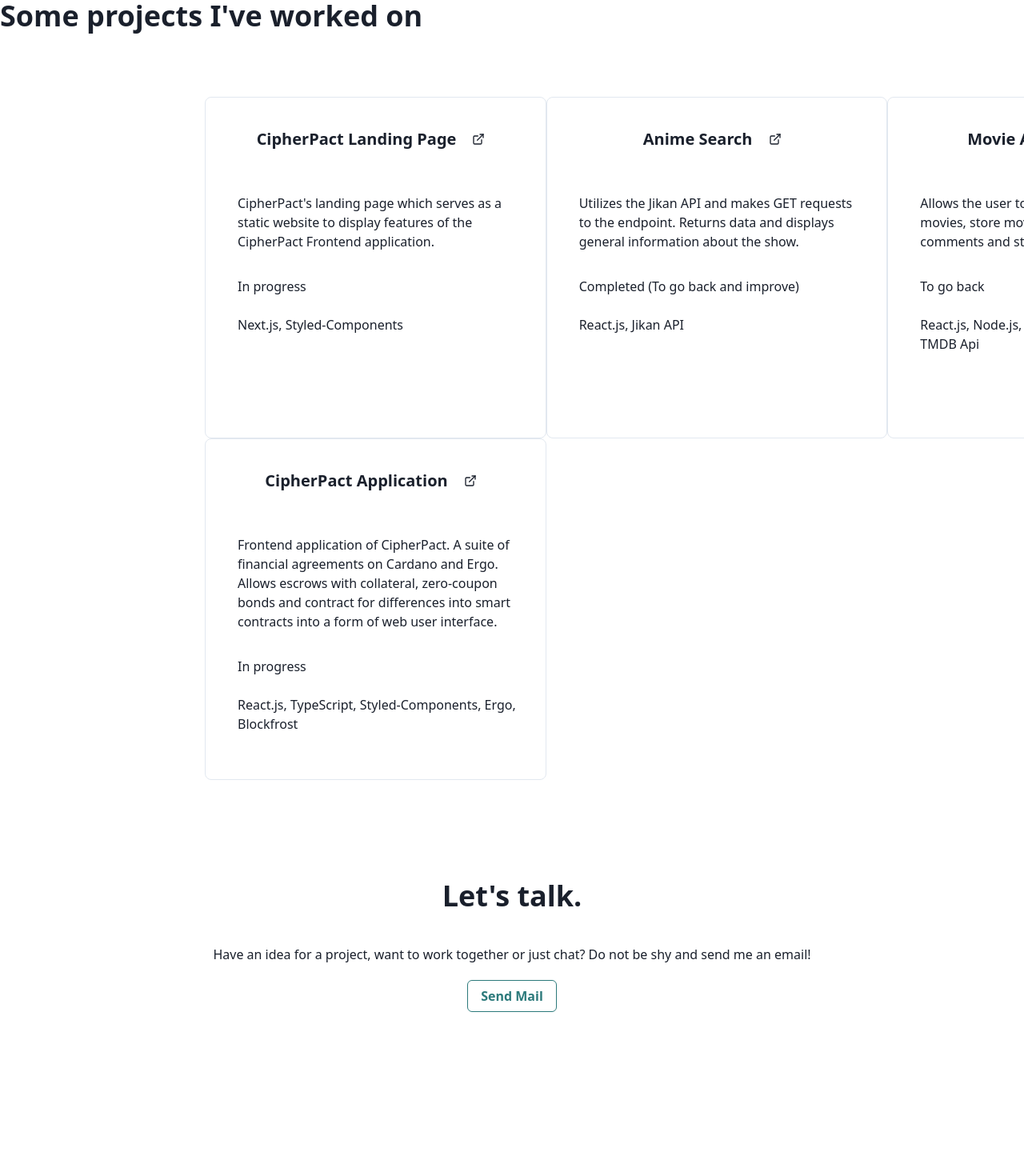
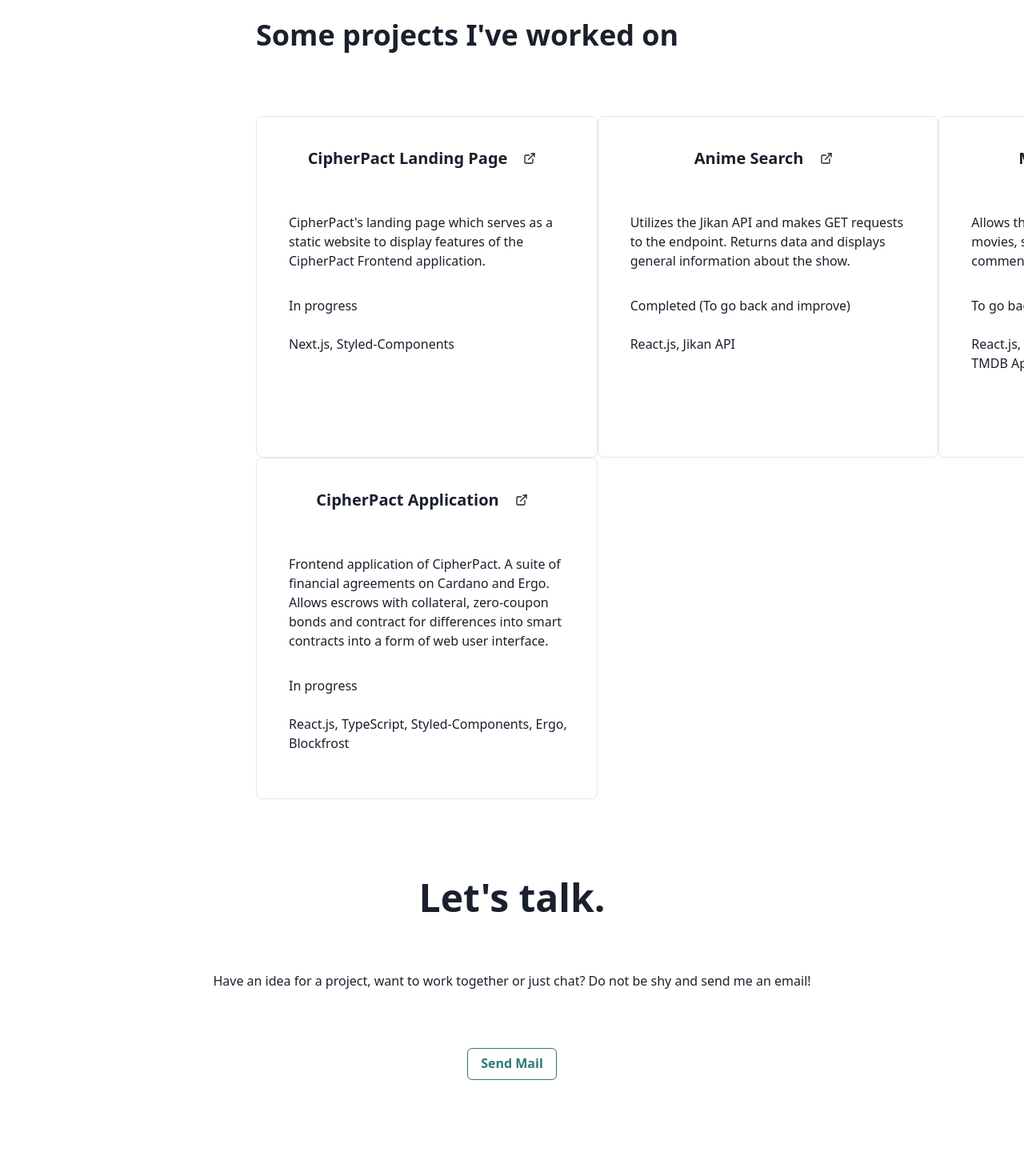
Before and after one commit to barangana/baradriel.dev, a Next.js app: page / in a window 1280 px wide. Shown: the part 2490-3950 px from the top of the page at 80% size. Built offline with nearby package versions, Linux system fonts and the light colour scheme.

Commit message:
refactor: changed style syntax so it's consistent throughout the codebase

```diff
--- a/components/Footer.tsx
+++ b/components/Footer.tsx
@@ -1,18 +1,16 @@
 import { FC } from "react";
-import Link from "next/link";
 
 // Utils
-import { SiGithub } from "react-icons/si";
 import info from "../utils/info";
 
 // Styles
-import { Icon, Box, Center, Text } from "@chakra-ui/react";
+import { Box, Center, Text } from "@chakra-ui/react";
 
 const Footer: FC = () => {
   return (
     <Box>
       <Center>
-        <Text pb={5}>
+        <Text pb="6">
           {info.copyrights} Designed & built by Adriel Barangan.
         </Text>
       </Center>
--- a/components/Header.tsx
+++ b/components/Header.tsx
@@ -14,7 +14,7 @@
 
 const Header: FC = () => {
   return (
-    <Flex px={5} py={5} alignItems="center">
+    <Flex px="5" py="5" alignItems="center">
       <Flex>
         <p>Adriel Barangan.</p>
       </Flex>
--- a/sections/Contact.tsx
+++ b/sections/Contact.tsx
@@ -16,18 +16,19 @@
     <Box height="100vh" id="contact">
       <Box position="relative" top="35%">
         <Center>
-          <Heading pt={5} pb={5}>
+          <Heading pt="5" pb="5" size="2xl">
             Let&apos;s talk.
           </Heading>
         </Center>
 
         <Center>
-          <Text pt={5} pb={5}>
+          <Text pt="12" pb="6">
             Have an idea for a project, want to work together or just chat? Do
             not be shy and send me an email!
           </Text>
         </Center>
 
+        <Box pt="12">
           <Center>
             <Button
               size="md"
@@ -40,6 +41,7 @@
           </Center>
         </Box>
       </Box>
+    </Box>
   );
 };
 
--- a/sections/Projects.tsx
+++ b/sections/Projects.tsx
@@ -22,9 +22,11 @@
   return (
     <Box id="projects" height="100vh">
       <Box position="absolute">
-        <Heading>Some projects I&apos;ve worked on</Heading>
+        <Heading position="relative" left="80" pt="6">
+          Some projects I&apos;ve worked on
+        </Heading>
 
-        <Box position="relative" top="20" left="64">
+        <Box position="relative" top="20" left="80">
           <SimpleGrid columns={3}>
             {personals.map((singleProject) => {
               return <Project key={singleProject.id} project={singleProject} />;
```
Lines whose indentation alone changed are shown as unchanged.
